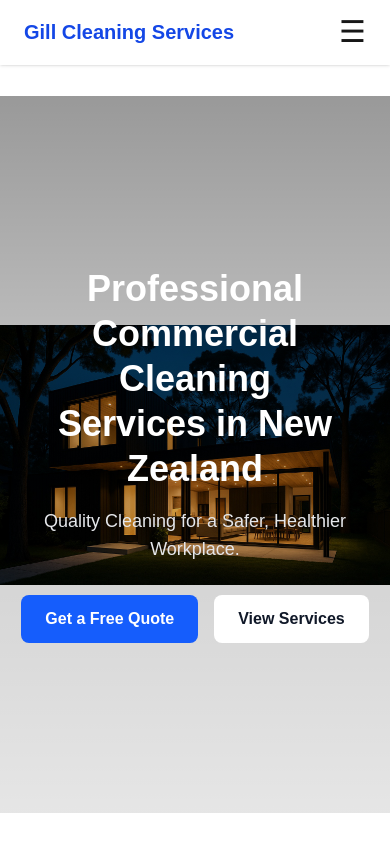
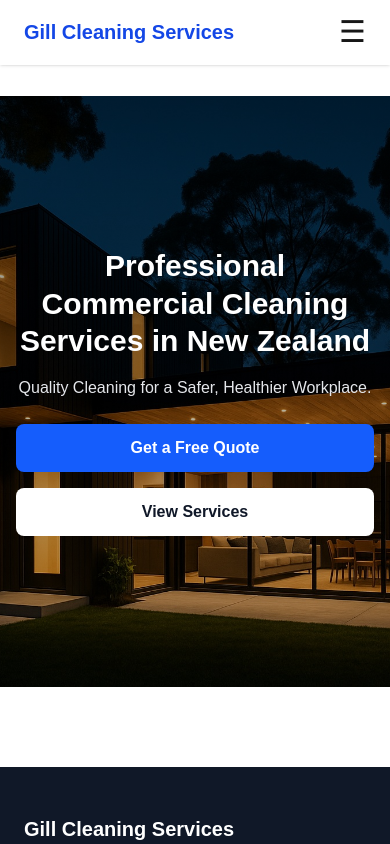
Before and after one commit to uddinmubeen70-hue/gill-cleaning-services-website, a Next.js app: page / in a window 390 px wide. Shown: the top 844 px of the page. Built offline with nearby package versions, Linux system fonts and the light colour scheme.

Commit message:
Fix hero section responsiveness for all devices

```diff
--- a/app/page.tsx
+++ b/app/page.tsx
@@ -1,35 +1,35 @@
 export default function HomePage() {
   return (
-    <div className="relative w-full h-[85vh] flex items-center justify-center text-center">
+    <div className="relative w-full min-h-[70vh] md:min-h-screen flex items-center justify-center text-center overflow-hidden">
 
       <img
         src="/home-bg.jpg"
         alt="Background"
-        className="absolute inset-0 w-full h-full object-contain md:object-cover"
+        className="absolute inset-0 w-full h-full object-cover"
       />
 
-      <div className="absolute inset-0 bg-gradient-to-b from-black/40 via-black/20 to-black/10"></div>
+      <div className="absolute inset-0 bg-gradient-to-b from-black/50 via-black/30 to-black/20"></div>
 
-      <div className="relative z-10 text-white px-4">
-        <h1 className="text-4xl md:text-6xl font-bold leading-tight">
+      <div className="relative z-10 text-white px-4 max-w-4xl">
+        <h1 className="text-3xl sm:text-4xl md:text-6xl font-bold leading-tight">
           Professional Commercial Cleaning<br />Services in New Zealand
         </h1>
 
-        <p className="mt-4 text-lg md:text-xl text-gray-200">
+        <p className="mt-4 text-base sm:text-lg md:text-xl text-gray-200">
           Quality Cleaning for a Safer, Healthier Workplace.
         </p>
 
-        <div className="mt-8 flex gap-4 justify-center flex-wrap">
+        <div className="mt-6 md:mt-8 flex flex-col sm:flex-row gap-4 justify-center">
           <a
             href="/quote"
-            className="px-6 py-3 bg-blue-600 rounded-lg text-white font-semibold hover:bg-blue-700"
+            className="px-6 py-3 bg-blue-600 rounded-lg text-white font-semibold hover:bg-blue-700 transition"
           >
             Get a Free Quote
           </a>
 
           <a
             href="/services"
-            className="px-6 py-3 bg-white text-gray-900 rounded-lg font-semibold hover:bg-gray-200"
+            className="px-6 py-3 bg-white text-gray-900 rounded-lg font-semibold hover:bg-gray-200 transition"
           >
             View Services
           </a>
```
